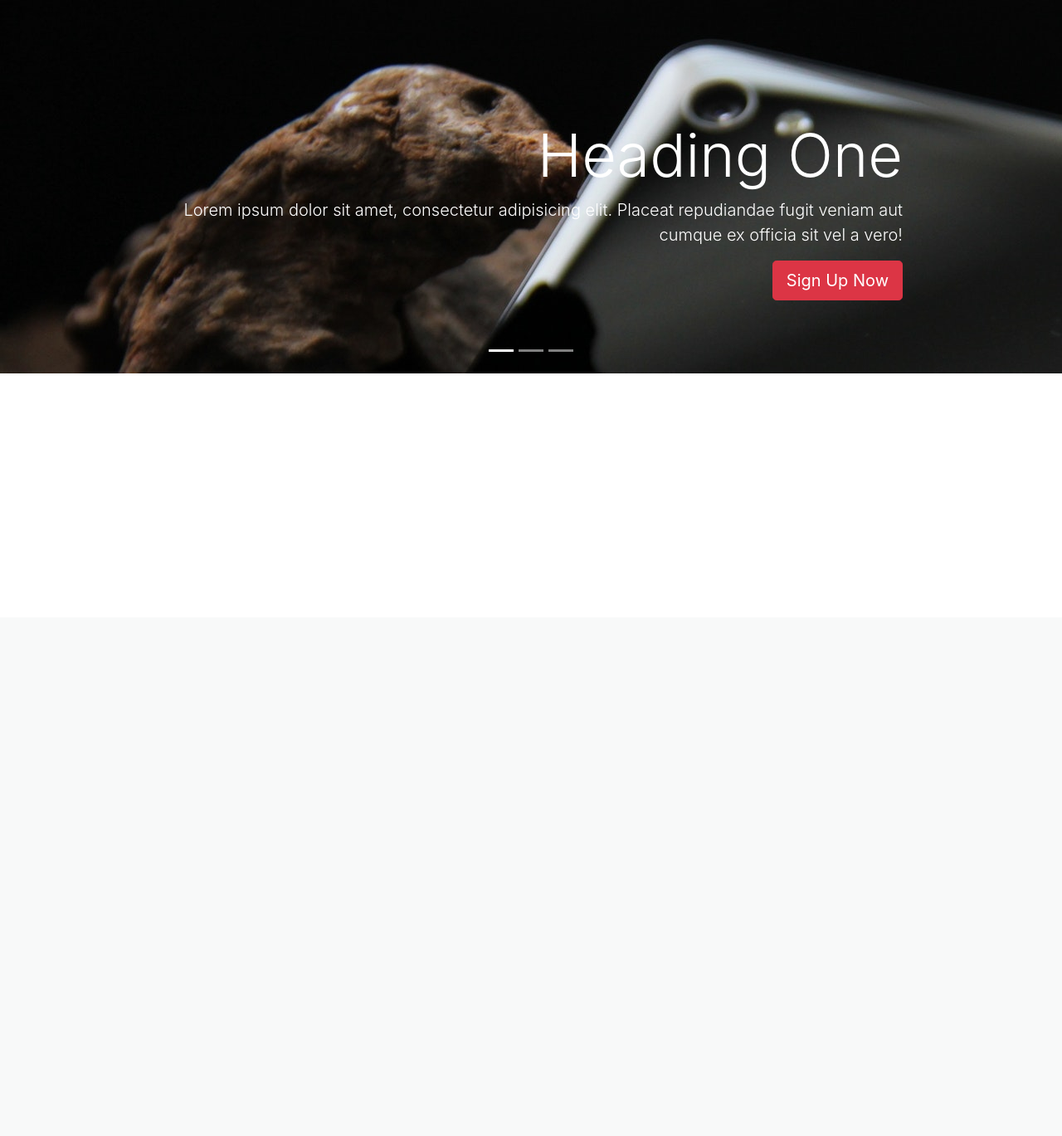
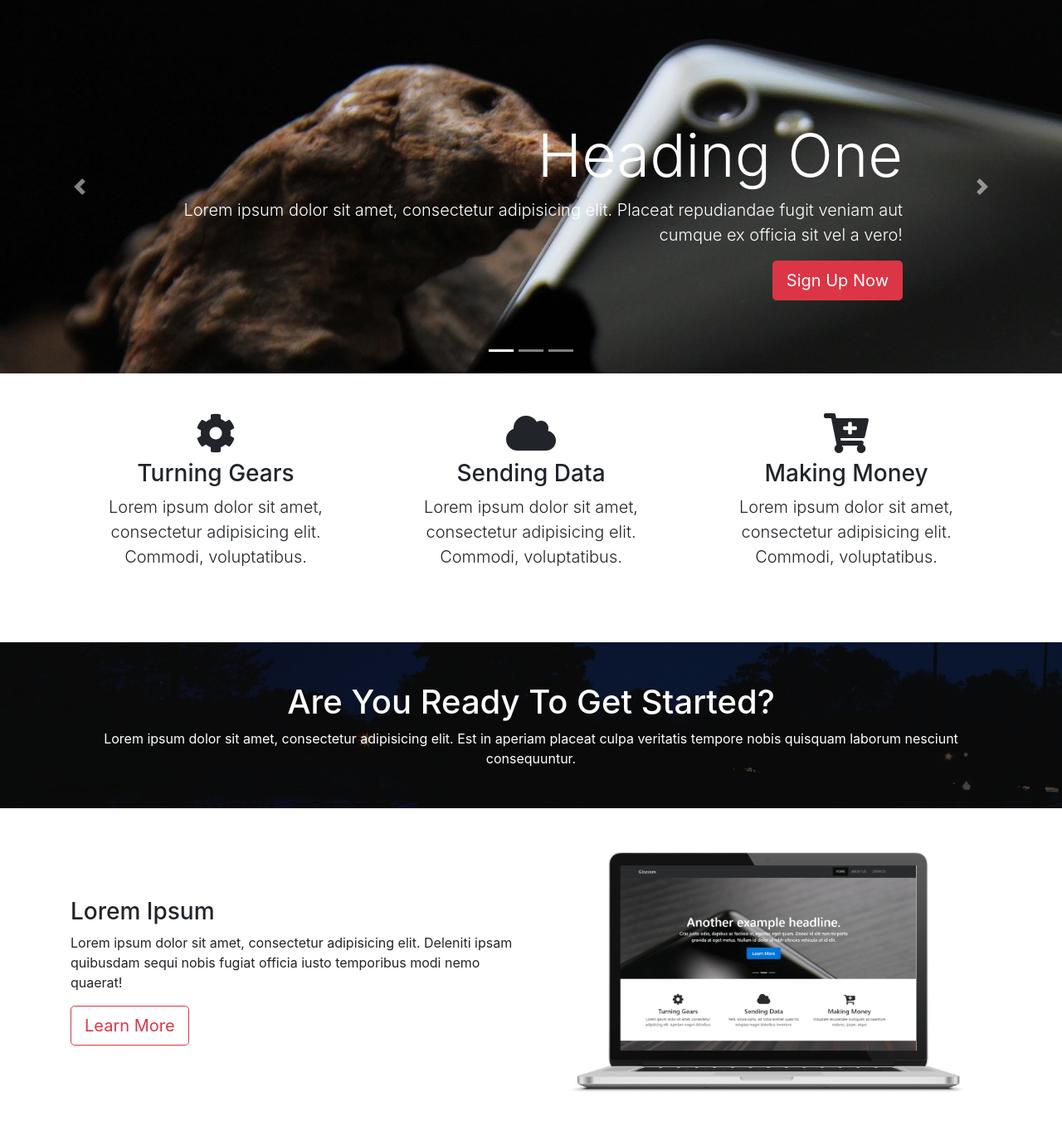
Before and after one commit to JeffKnowlesJr/udemy.jeffknowlesjr.com-udemy-coursework, a PHP site: page /Bootstrap-4-from-scratch/glozzom/index.html in a window 1280 px wide. Shown: the part 56-1425 px from the top of the page at 83% size. Before the commit the page ends 506 px from the top, so only its background shows below. Run offline with PHP 8.4, Linux system fonts and the light colour scheme; some libraries are stand-ins or nearby versions.

Commit message:
Finished Home Icons, Heading and Info Section

```diff
--- a/Bootstrap-4-from-scratch/glozzom/css/style.css
+++ b/Bootstrap-4-from-scratch/glozzom/css/style.css
@@ -28,3 +28,22 @@
 .carousel-image-3 {
   background: url('../img/image3.jpg');
 }
+
+#home-heading {
+  position: relative;
+  min-height: 200px;
+  background: url('../img/lights.jpg');
+  background-attachment: fixed;
+  background-repeat: no-repeat;
+  text-align: center;
+  color: white;
+}
+
+.dark-overlay {
+  position: absolute;
+  top: 0;
+  left: 0;
+  width: 100%;
+  height: 100%;
+  background: rgba(0,0,0,0.7)
+}
--- a/Bootstrap-4-from-scratch/glozzom/index.html
+++ b/Bootstrap-4-from-scratch/glozzom/index.html
@@ -80,6 +80,66 @@
                     </div>
                 </div>
             </div>
+
+            <a href="#myCarousel" data-slide="prev" class="carousel-control-prev">
+                <span class="carousel-control-prev-icon"></span>
+            </a>
+            <a href="#myCarousel" data-slide="next" class="carousel-control-next">
+                <span class="carousel-control-next-icon"></span>
+            </a>
+        </div>
+    </section>
+
+<!-- HOME ICON SECTION -->
+    <section id="home-icons" class="py-5">
+        <div class="container">
+            <div class="row">
+                <div class="col-md-4 mb-4 text-center">
+                    <i class="fas fa-cog fa-3x mb-2"></i>
+                    <h3>Turning Gears</h3>
+                    <p class="lead">Lorem ipsum dolor sit amet, consectetur adipisicing elit. Commodi, voluptatibus.</p>
+                </div>
+                <div class="col-md-4 mb-4 text-center">
+                    <i class="fas fa-cloud fa-3x mb-2"></i>
+                    <h3>Sending Data</h3>
+                    <p class="lead">Lorem ipsum dolor sit amet, consectetur adipisicing elit. Commodi, voluptatibus.</p>
+                </div>
+                <div class="col-md-4 mb-4 text-center">
+                    <i class="fas fa-cart-plus fa-3x mb-2"></i>
+                    <h3>Making Money</h3>
+                    <p class="lead">Lorem ipsum dolor sit amet, consectetur adipisicing elit. Commodi, voluptatibus.</p>
+                </div>
+            </div>
+        </div>
+    </section>
+
+    <!-- HOME HEADING SECTION -->
+    <section id="home-heading" class="p-5">
+        <div class="dark-overlay">
+            <div class="container">
+                <div class="row">
+                    <div class="col p-5">
+                        <h1>Are You Ready To Get Started?</h1>
+                        <p class="d-none d-md-block">Lorem ipsum dolor sit amet, consectetur adipisicing elit. Est in aperiam placeat culpa veritatis tempore nobis quisquam laborum nesciunt consequuntur.</p>
+                    </div>
+                </div>
+            </div>
+        </div>
+    </section>
+
+    <!-- INFO SECTION -->
+    <section id="info" class="py-3">
+        <div class="container">
+            <div class="row">
+                <div class="col-md-6 align-self-center">
+                    <h3>Lorem Ipsum</h3>
+                    <p>Lorem ipsum dolor sit amet, consectetur adipisicing elit. Deleniti ipsam quibusdam sequi nobis fugiat officia iusto temporibus modi nemo quaerat!</p>
+                    <a href="#" class="btn btn-outline-danger btn-lg">Learn More</a>
+                </div>
+                <div class="col-md-6">
+                    <img src="img/laptop.png" alt="" class="img-fluid">
+                </div>
+            </div>
         </div>
     </section>
 
@@ -93,6 +153,12 @@
   <script>
     // Get the current year for the copyright
     $('#year').text(new Date().getFullYear());
+
+    // Configure Slider
+    $('.carousel').carousel({
+        interval: 6000,
+        pause: 'hover'
+    })
   </script>
 </body>
 
```
